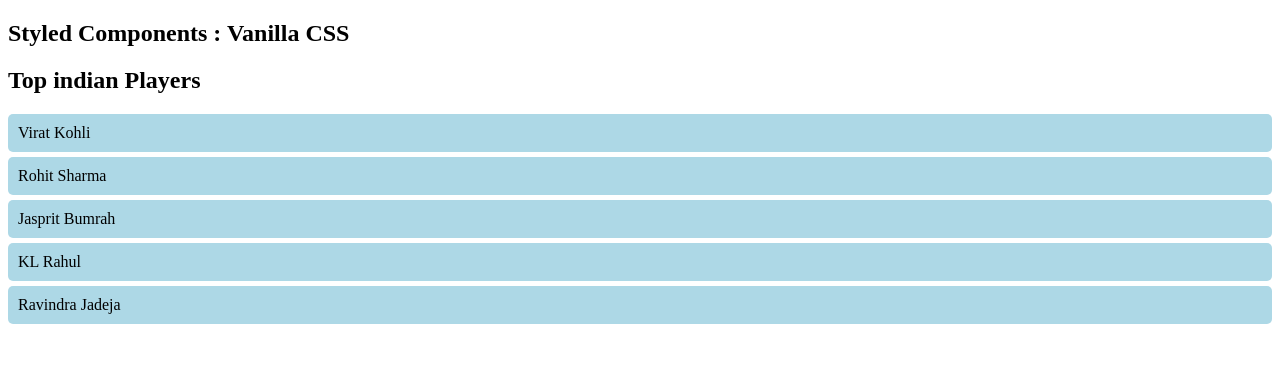
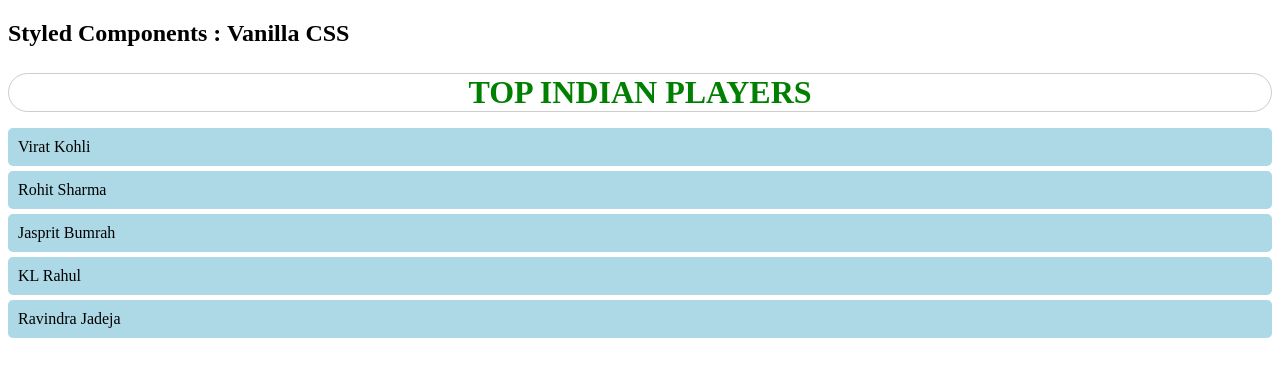
Before and after one commit to MadhuKumarGowda/React-concepts, a React (Vite) app in the folder react-app/: page / in a window 1280 px wide. Shown: the top 376 px of the page. Built offline with nearby package versions, Linux system fonts and the light colour scheme.

Commit message:
implemented CSS module styles

```diff
--- a/react-app/src/components/VanillaCSS/VanillaCSS.css
+++ b/react-app/src/components/VanillaCSS/VanillaCSS.css
@@ -1,11 +1,13 @@
+/* Remove default list styling and padding */
 .list-group{
     list-style: none;
     padding: 0;
 }
 
+/* Style for each list item */
 .list-group-item{
-    background-color: lightblue;
-    margin: 5px 0;
-    padding: 10px;
-    border-radius: 5px;
+    background-color: lightblue; /* Set background color */
+    margin: 5px 0;              /* Vertical spacing between items */
+    padding: 10px;              /* Inner spacing */
+    border-radius: 5px;         /* Rounded corners */
 }
--- /dev/null
+++ b/react-app/src/components/VanillaCSS/VanillaCSS.module.css
@@ -0,0 +1,14 @@
+/* Container styles */
+.container{
+    border-radius: 5rem; /* Rounded corners */
+    border: 1px solid #ccc; /* Light gray border */
+}
+
+/* Heading styles */
+.heading{
+    text-align: center; /* Center the text */
+    color: green; /* Green text color */
+    font-size: 2rem; /* Large font size */
+    text-transform: uppercase; /* Uppercase letters */
+    margin-bottom: 1rem; /* Space below heading */
+}
--- a/react-app/src/components/VanillaCSS/VanillaCSS.tsx
+++ b/react-app/src/components/VanillaCSS/VanillaCSS.tsx
@@ -1,7 +1,10 @@
-// Import React (optional in modern React, but good for clarity)
-// import React from 'react';
+// Importing the global CSS file (Vanilla CSS)
+// This will apply styles globally to the application
+import "./VanillaCSS.css";
 
-import "./VanillaCSS.css";
+// Importing the CSS Module
+// Styles imported as an object, scoped locally to this component
+import vanillaStyles from "./VanillaCSS.module.css";
 
 // Functional component definition for VanillaCSS
 const VanillaCSS = () => {
@@ -15,19 +18,25 @@ const VanillaCSS = () => {
 
   const item_list = players.map((player, index) => {
     return (
+      // Using a class from the global CSS (Vanilla CSS)
       <li className="list-group-item" key={index}>
         {player}
       </li>
     );
   });
-  // Render a div with the text "VanillaCSS"
+
   return (
     <>
-      <h2>Top indian Players </h2>
+      {/* Using classes from the CSS Module for scoped styling */}
+      <h2
+        className={[vanillaStyles.container, vanillaStyles.heading].join(" ")}
+      >
+        Top indian Players{" "}
+      </h2>
+      {/* Using a class from the global CSS (Vanilla CSS) */}
       <ul className="list-group">{item_list}</ul>
     </>
   );
 };
 
-// Export the VanillaCSS component as default
 export default VanillaCSS;
```
